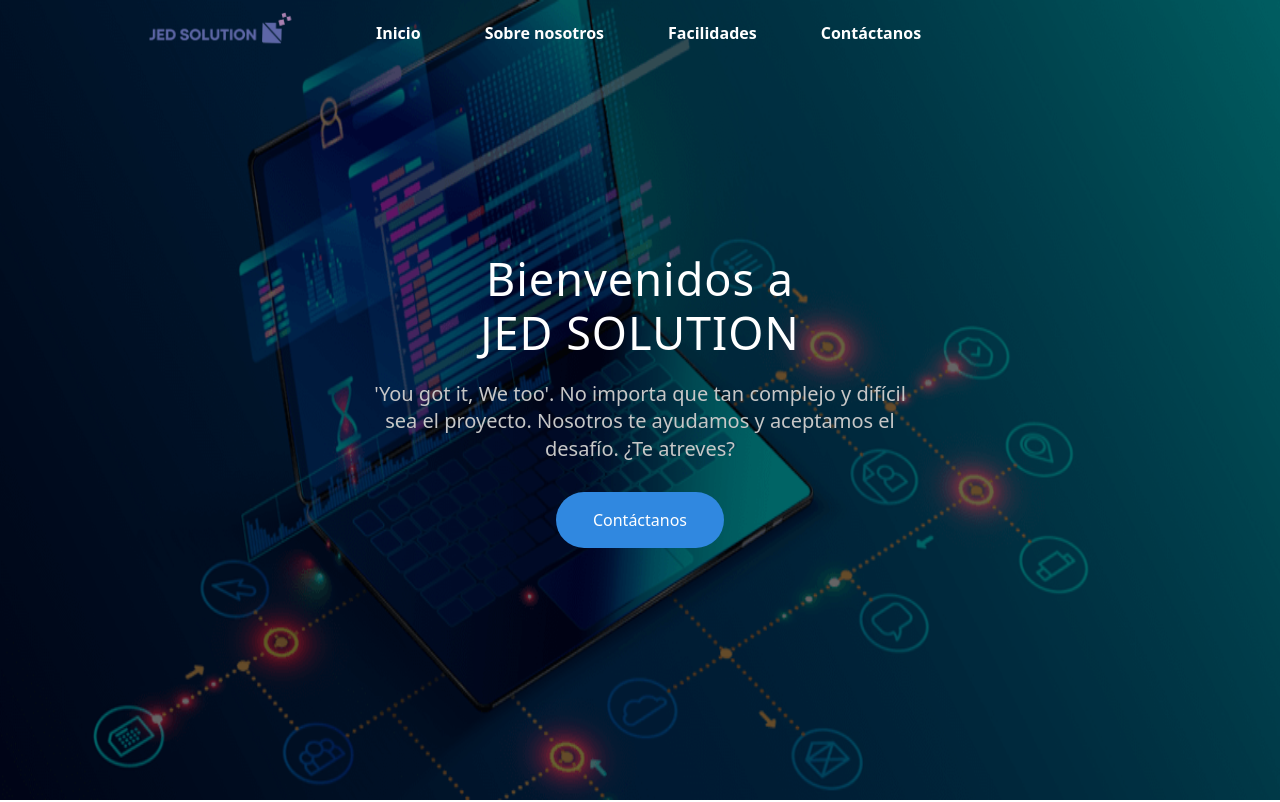
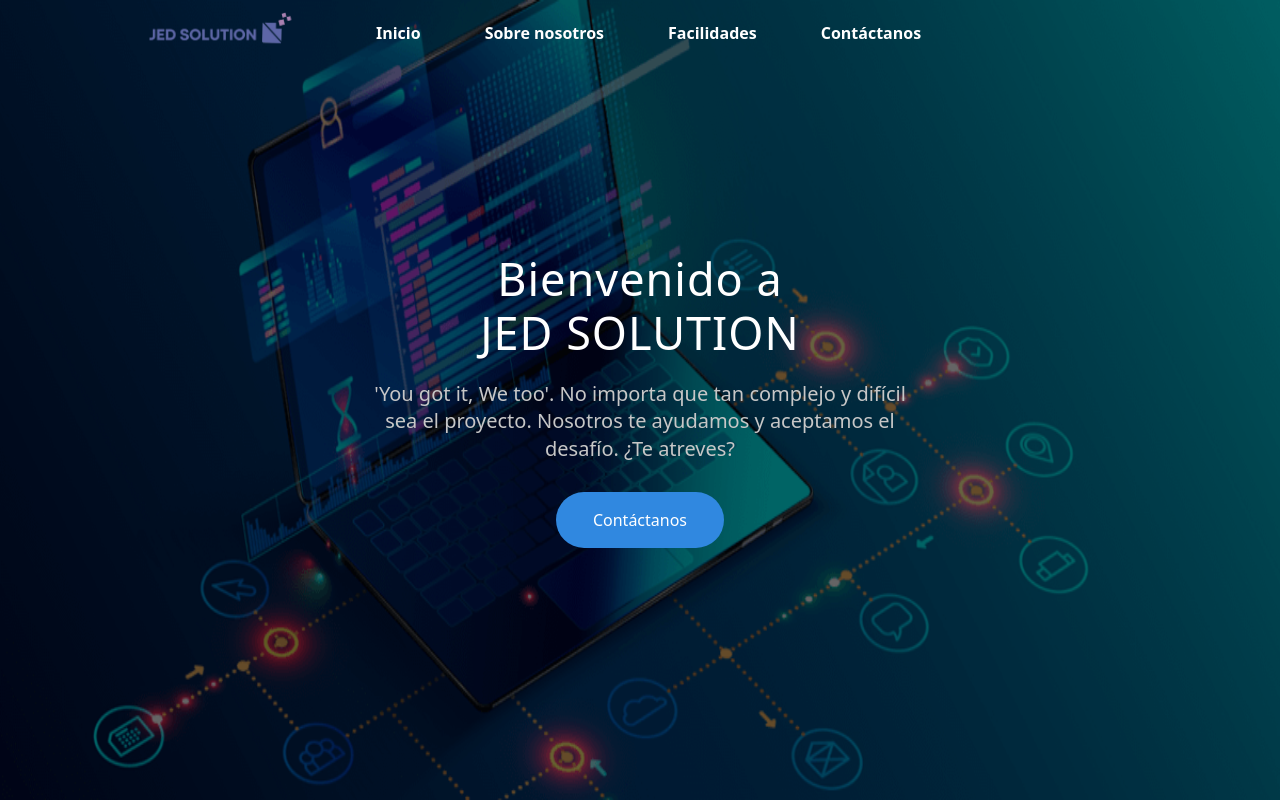
Before and after one commit to edgdDev/landing-page-001, a React (Create React App) app: page / in a window 1280 px wide. Shown: the top 802 px of the page. Built offline with nearby package versions, Linux system fonts and the light colour scheme.

Commit message:
changing bienvenidos to bienvenido

```diff
--- a/src/components/Header.jsx
+++ b/src/components/Header.jsx
@@ -9,7 +9,7 @@ const Header = () => {
         <NavbarMenu />
         <div className="capa"></div>
         <div className="info" data-aos="fade-up">
-          <h1>Bienvenidos a <br></br>JED SOLUTION</h1>
+          <h1>Bienvenido a <br></br>JED SOLUTION</h1>
           <p>
             'You got it, We too'. No importa que tan complejo y difícil sea el proyecto. Nosotros te ayudamos y aceptamos el desafío. ¿Te atreves?
           </p>
```
